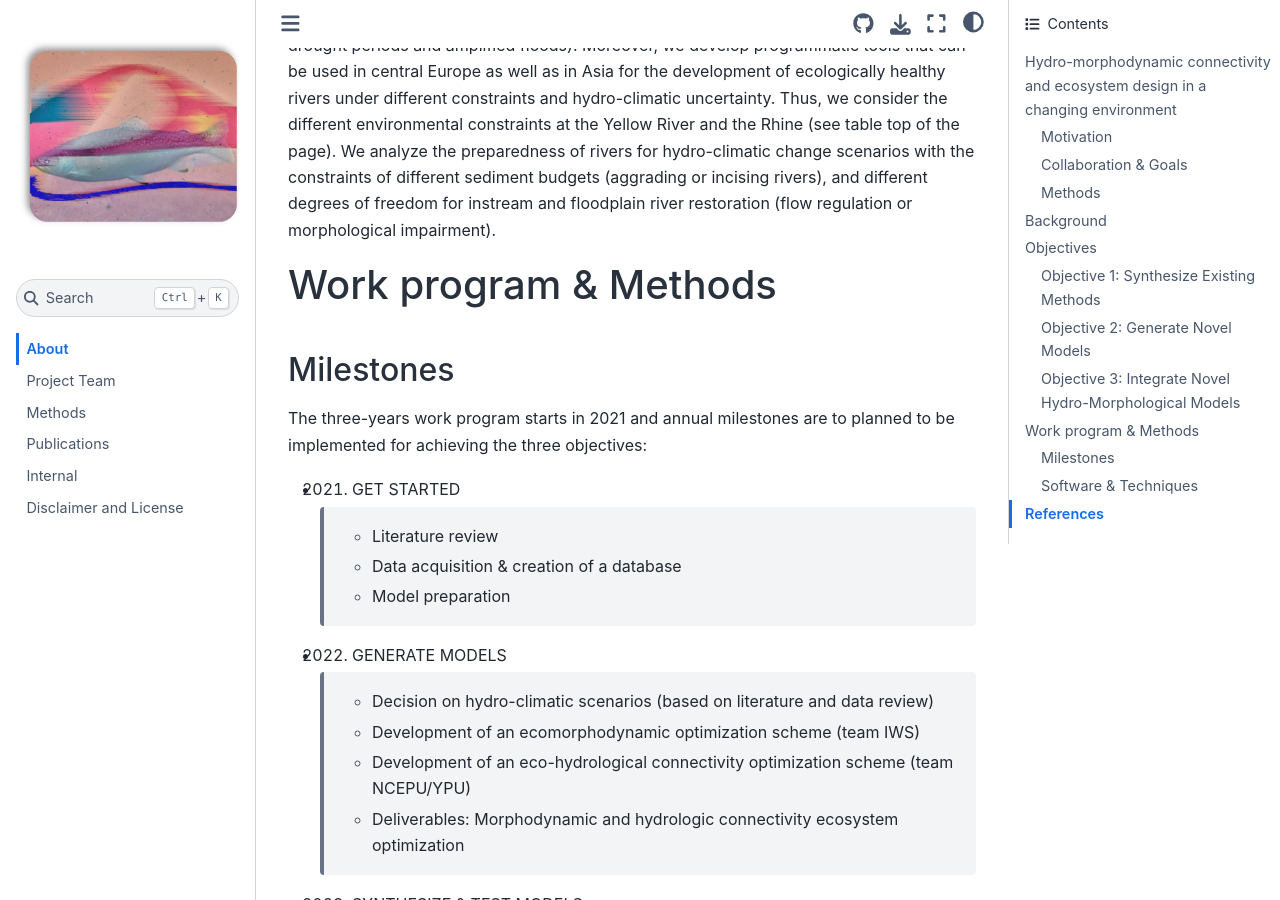
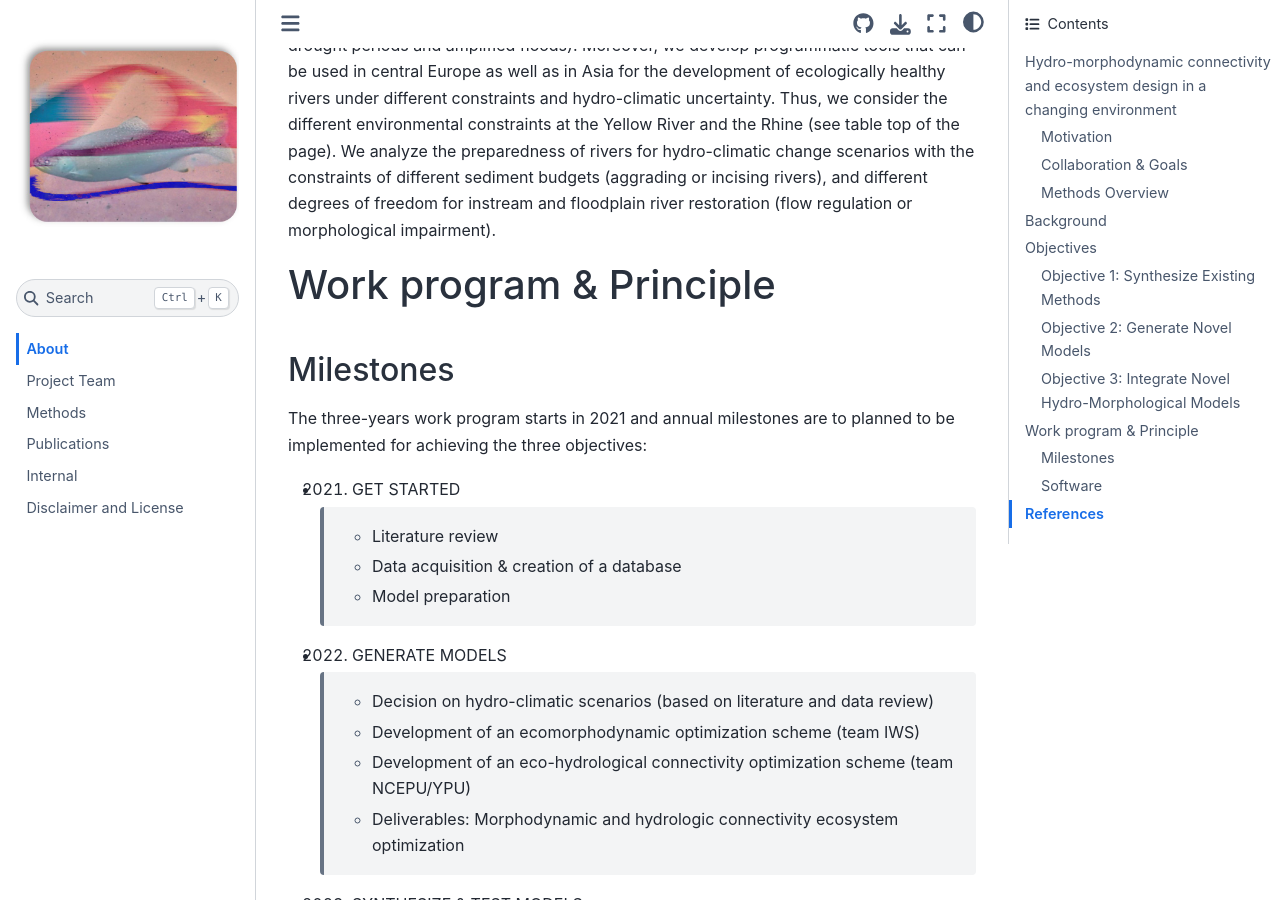
Before and after one commit to sschwindt/econnect, a Sphinx documentation site: the page built from docs/index.rst, in a window 1280 px wide and 900 px high, scrolled down 6568 px. Built offline with Sphinx 7.4.7 and the Sphinx Book theme 1.1.4, drawn with Linux system fonts in a browser that asks for light colours; some of the changed text lies outside the part shown.

Commit message:
redefined headers

```diff
--- a/docs/index.rst
+++ b/docs/index.rst
@@ -33,8 +33,8 @@ Collaboration & Goals
 
 The collaboration of the Chinese North China Electric Power University (`NCEPU`_) and Yantai University (`YPU`_) with the German `University of Stuttgart`_ will leverage the establishment of a two-fold approach in two different environmental setups. The two-fold approach involves a hydrological optimization of ecological sustainable dam releases by the research team based in China and an ecomorphological design optimization for river restoration performed at the University of Stuttgart. The project profits from prior studies on the Yellow River and the Rhine conducted by the two research teams. Both rivers created morphologically similar fluvial landscape pattern, but in hydrologically and geologically different environments and different legacy.
 
-Methods
-~~~~~~~
+Methods Overview
+~~~~~~~~~~~~~~~~
 
 This project uses data from both the Yellow River and the Rhine to optimize hydrological connectivity and sustainable ecosystem restoration actions. The role of computers in the design of ecosystems has become increasingly important in recent years and powerful numerical models have now set the standard for planning interventions at rivers. However, objective, parametric descriptions of fluvial landscapes are lacking. Such parameters are required to sustainably design ecosystems for target species in a changing climate. This project takes up the challenge of defining relevant hydrological connectivity and morphodynamic parameters to manage and re-design fluvial landscapes sustainably. The parametric description of fluvial ecosystems will enable a unique coupling of numerical modelling and new river design algorithms via feedback loops. Such feedback loops will involve hydro-climatic regimes and ecomorphological connectivity parameters. This Sino-German collaboration will endow its results with global relevance by merging expertise and complementary hydrological-morphological analyses.
 
@@ -92,8 +92,8 @@ The third sub-objective is to combine and test our jointly developed design sche
 
 
 
-Work program & Methods
-======================
+Work program & Principle
+========================
 
 Milestones
 ~~~~~~~~~~
@@ -122,8 +122,8 @@ Our project partners from the North China Electric Power University (NCEPU) and
 Based on the available datasets, we identify two to three study sites at the Rhine, each about 2-3 km long, which we then model numerically. After the establishment and the numerical, hydraulic-morphodynamic modelling of the current state of the selected sites, we improve and newly develop landscape modelling schemes and algorithms (e.g., similar to River Architect `[18]`_) to enhance the habitat quality for target species. We identify climate change scenarios and agree on relevant scenarios within the entire Sino-German research team. The climate change scenarios constitute alternate (drought and flood) hydrographs (upstream boundary conditions) that we are modeled with a current-state morphology. With the model results, we analyze how river landscapes can be modified to provide robust habitat in the case of prolonged drought and emphasized floods.
 The researchers based in China have already developed models and methods needed for the numerical and physical analyses of the Yellow River in the past. The study on the Yellow River contributes the hydrological counterpart to our morphodynamic optimization. As a result, the Chinese research team will benefit from the morphodynamic ecosystem optimization scheme produced by the IWS and the IWS will benefit from the hydrological connectivity model elaborated by the Chinese research team.
 
-Software & Techniques
-~~~~~~~~~~~~~~~~~~~~~
+Software
+~~~~~~~~
 
 We use exclusively open-access and open-source software for the following purposes:
 
```
